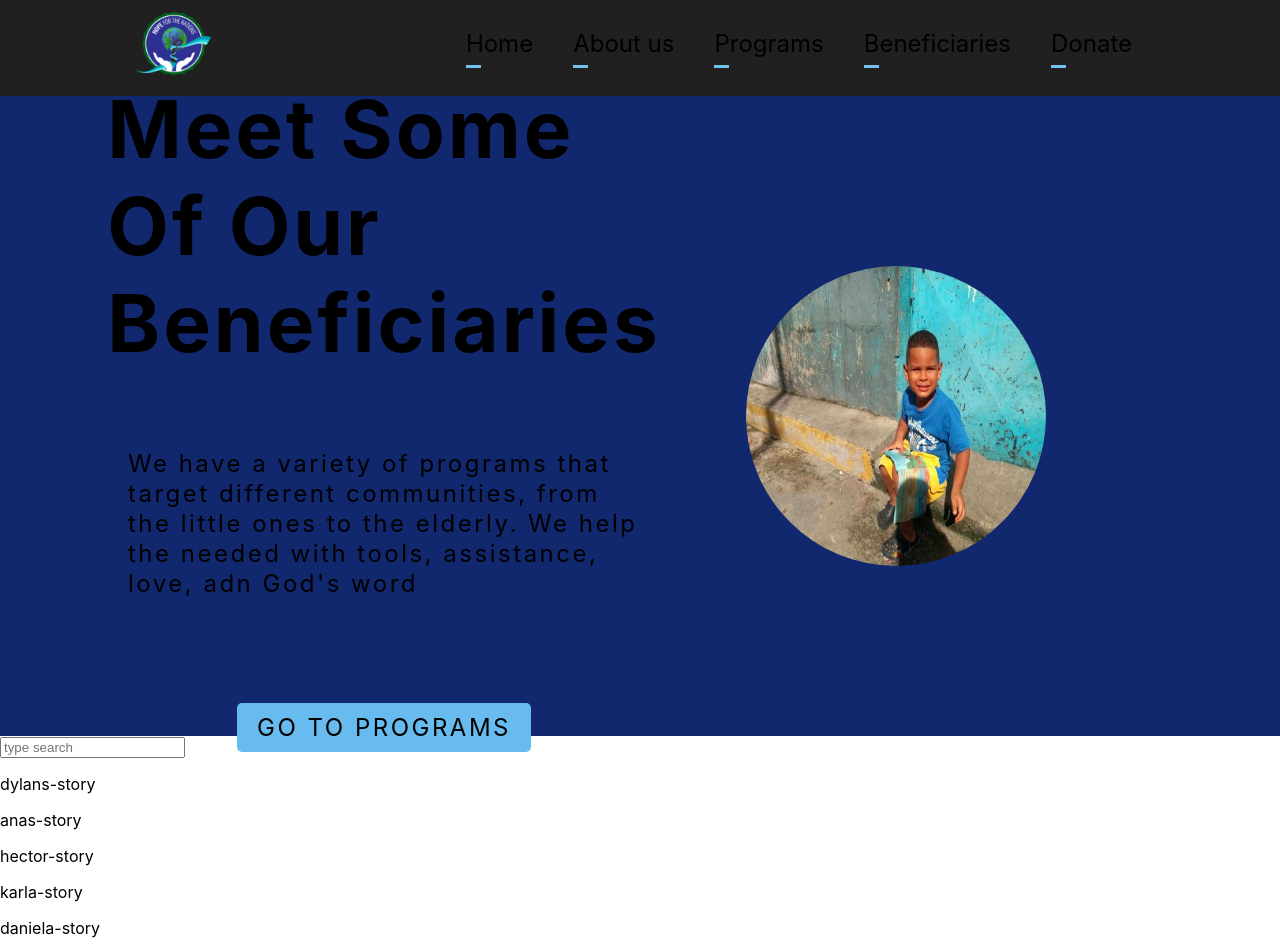
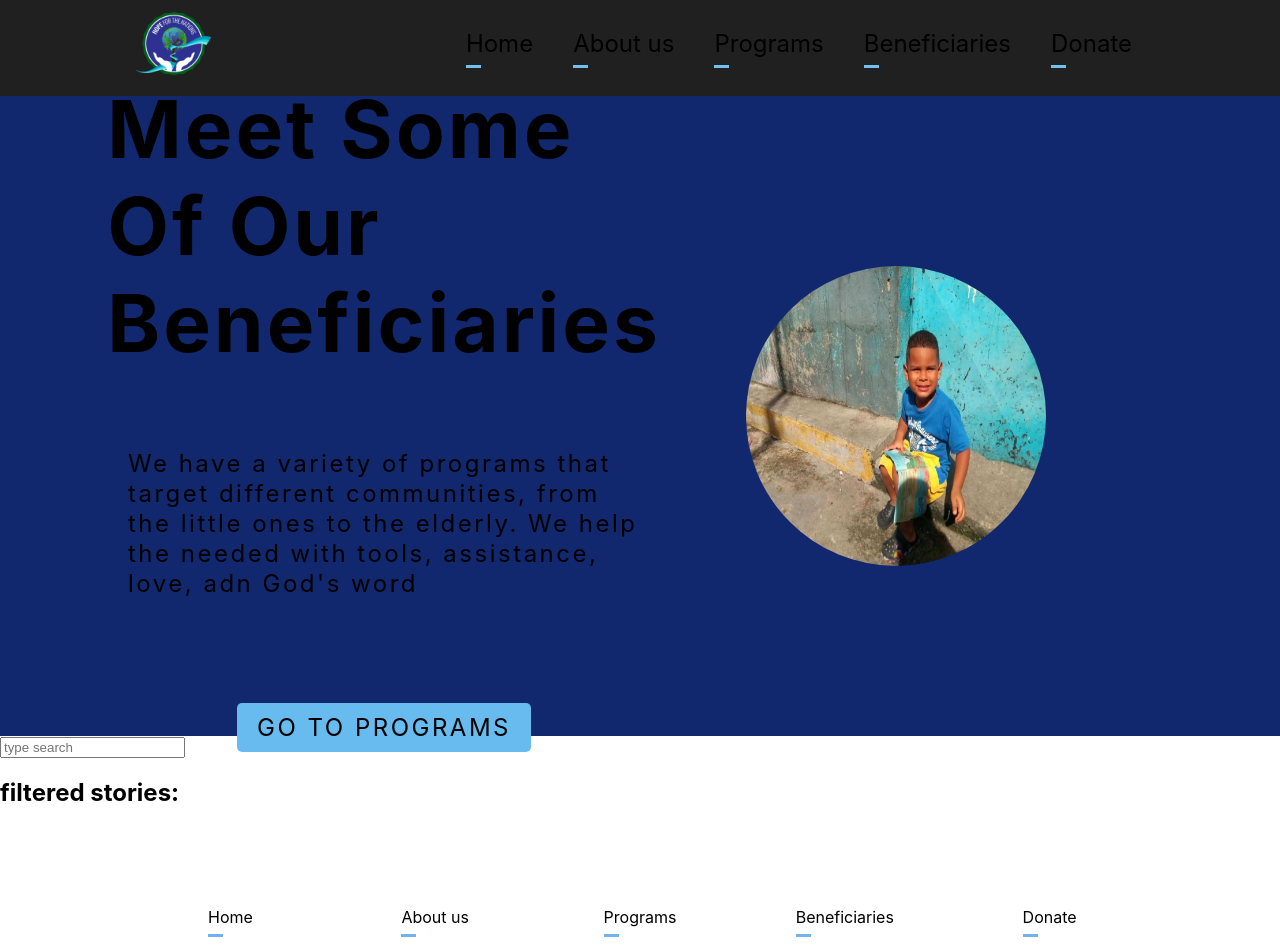
Before and after one commit to Cmmh1101/next-types-hope, a Next.js app: page /beneficiaries in a window 1280 px wide. Shown: the top 952 px of the page. Built offline with nearby package versions, Linux system fonts and the light colour scheme.

Commit message:
add: search result list

```diff
--- a/pages/beneficiaries/index.tsx
+++ b/pages/beneficiaries/index.tsx
@@ -1,17 +1,26 @@
-import React from "react";
+import React, { useState } from "react";
 import Header from "../../components/ui/Header";
 import articles from "../../storiesData";
 
 const BlogPage = () => {
+const [searching, setSearching] = useState(false)
+const [filteredStories, setFilteredStories] = useState<any>([])
+
   const handleSearch = (e: { target: { value: string } }) => {
+    setSearching(true)
     const input = e.target.value;
 
     const filteredStory = articles.filter((article: any) =>
       article.name.toLowerCase().includes(input.toLocaleLowerCase())
     );
+
+    setFilteredStories(filteredStory)
     console.log(input, "input");
     console.log(filteredStory);
+    setSearching(false)
   };
+
+
 
   return (
     <>
@@ -27,9 +36,13 @@ const BlogPage = () => {
             onChange={(e) => handleSearch(e)}
           />
         </div>
-        {articles.map((item: any) => {
+        <div><h2>filtered stories:</h2>
+          {setFilteredStories.length > 0 && filteredStories.map((item: any) => { return (<li key={item.name}>{item.name}</li>)} )}
+        </div>
+
+        {/* {articles.map((item: any) => {
           return <p key={item.name}>{item.name}</p>;
-        })}
+        })} */}
       </main>
     </>
   );
```
